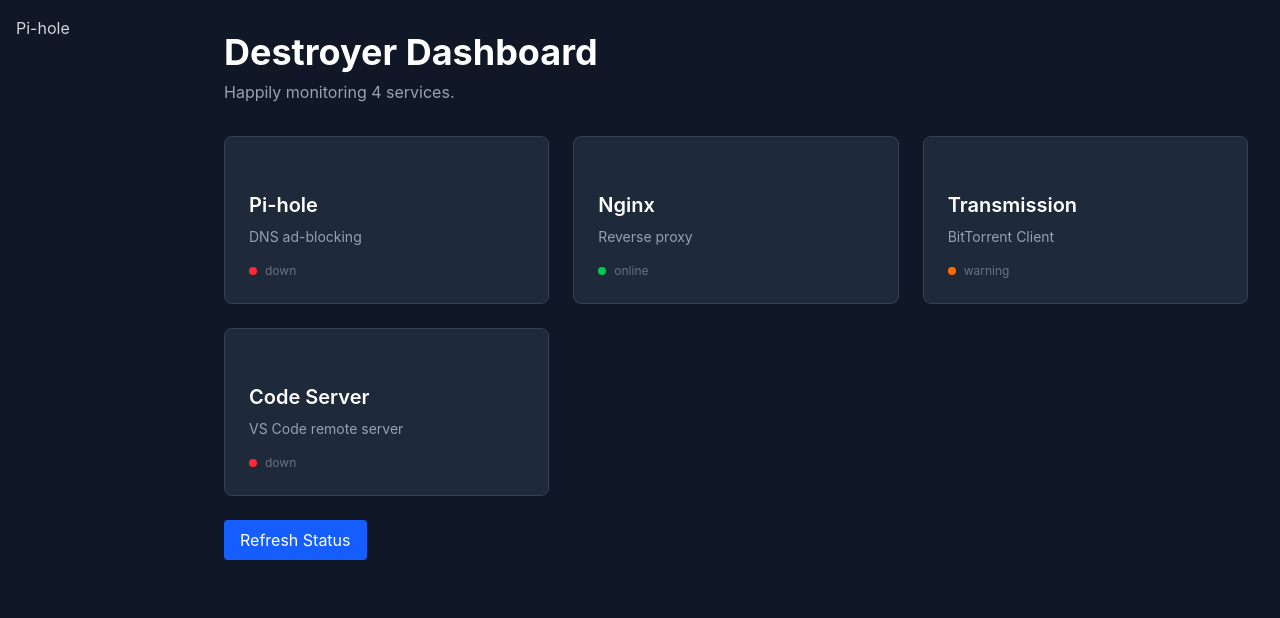
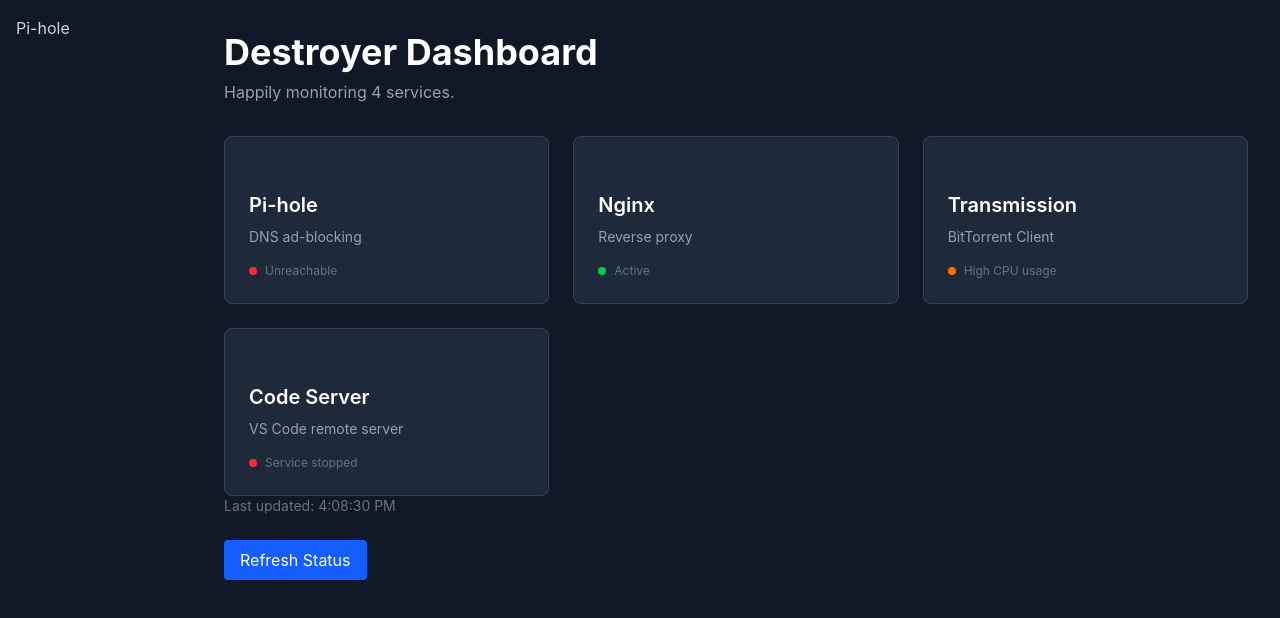
Before and after one commit to dzon2000/labdash, a Next.js app: page / in a window 1280 px wide. Shown: the top 618 px of the page. Built offline with nearby package versions, Linux system fonts and the light colour scheme; no server answers; some icons are missing.

Commit message:
Refactoring

```diff
--- a/app/components/ServiceCard.js
+++ b/app/components/ServiceCard.js
@@ -29,7 +29,7 @@ export default function ServiceCard({ service }) {
               {/* Optional: Status indicator */}
               <div className="mt-4 flex items-center gap-2">
                   <div className={STATUS_STYLES[service.status]}></div>
-                <span className="text-xs text-gray-500">{service.status}</span>
+                <span className="text-xs text-gray-500">{service.message || service.status}</span>
               </div>
             </div>
     </Link>
--- a/app/components/ServicesList.js
+++ b/app/components/ServicesList.js
@@ -1,13 +1,17 @@
-'use client';
+"use client";
 
-import { useState, useEffect } from 'react';
-import ServiceCard from './ServiceCard';
+import { useState, useEffect } from "react";
+import ServiceCard from "./ServiceCard";
 
 export default function ServicesList({ initialServices }) {
     const [services, setServices] = useState(initialServices);
     const [isRefreshing, setIsRefreshing] = useState(false);
+    const [lastUpdated, setLastUpdated] = useState(new Date());
 
-  // Function to check all service statuses
+    if (!services.length) {
+        return <p className="text-gray-400">No services configured.</p>;
+    }
+
     const checkStatuses = async () => {
         setIsRefreshing(true);
 
@@ -27,16 +31,17 @@ export default function ServicesList({ initialServices }) {
                     } catch (error) {
                         return {
                             ...service,
-              status: 'down',
-              message: 'Unreachable',
+                            status: "down",
+                            message: "Unreachable",
                         };
                     }
-        })
+                }),
             );
 
             setServices(updatedServices);
+            setLastUpdated(new Date());
         } catch (error) {
-      console.error('Failed to check statuses:', error);
+            console.error("Failed to check statuses:", error);
         } finally {
             setIsRefreshing(false);
         }
@@ -54,14 +59,16 @@ export default function ServicesList({ initialServices }) {
                     <ServiceCard key={service.name} service={service} />
                 ))}
             </section>
-
+            <p className="text-sm text-gray-500">
+                Last updated: {lastUpdated.toLocaleTimeString()}
+            </p>
             <button
                 onClick={checkStatuses}
                 disabled={isRefreshing}
                 className="mt-6 px-4 py-2 bg-blue-600 text-white rounded hover:bg-blue-700
                    disabled:opacity-50 disabled:cursor-not-allowed transition-colors"
             >
-        {isRefreshing ? 'Checking...' : 'Refresh Status'}
+                {isRefreshing ? "Checking..." : "Refresh Status"}
             </button>
         </>
     );
```
Lines whose indentation alone changed are shown as unchanged.
